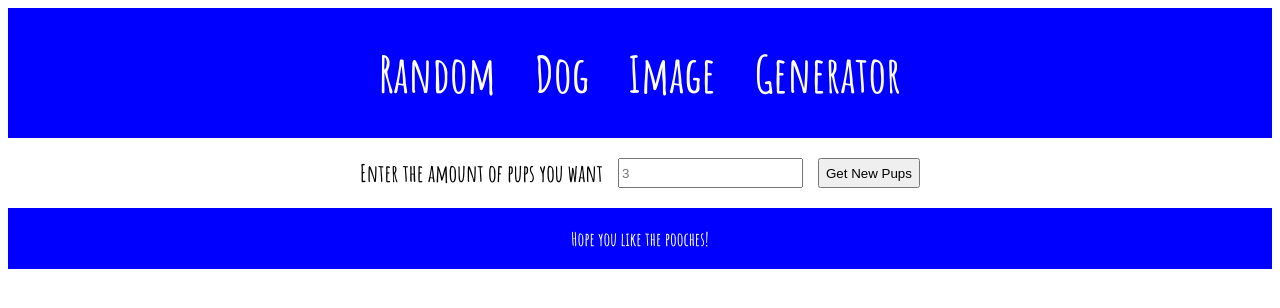
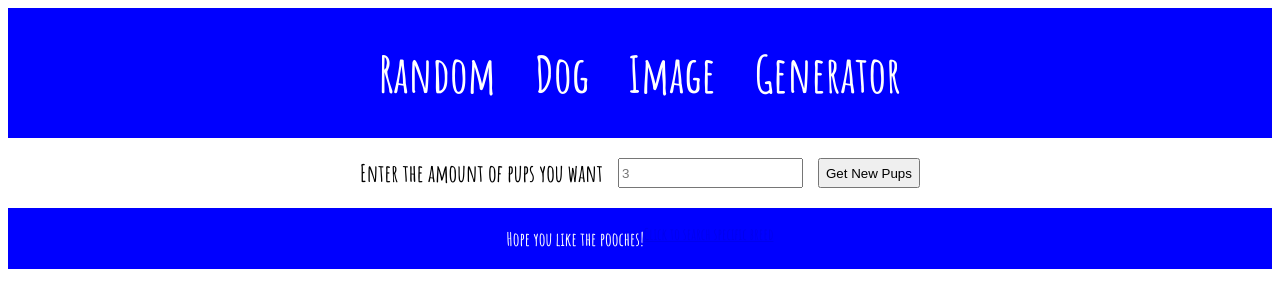
Before and after one commit to rcmartinez54/dog-app, a plain HTML site: page index.html in a window 1280 px wide. Drawn offline with nearby package versions, Linux system fonts and the light colour scheme.

Commit message:
added psuedo-btn in footer

```diff
--- a/index.html
+++ b/index.html
@@ -23,6 +23,9 @@
         </main>
         <footer class="footer">
             <h3>Hope you like the pooches!</h3>
+            <a href="https://rcmartinez54.github.io/dog-app/" target="_blank"><p class="psuedo-btn">
+                Click to search specific breed
+            </p></a>
         </footer>
         <script
         src="https://code.jquery.com/jquery-3.4.1.min.js"
```
